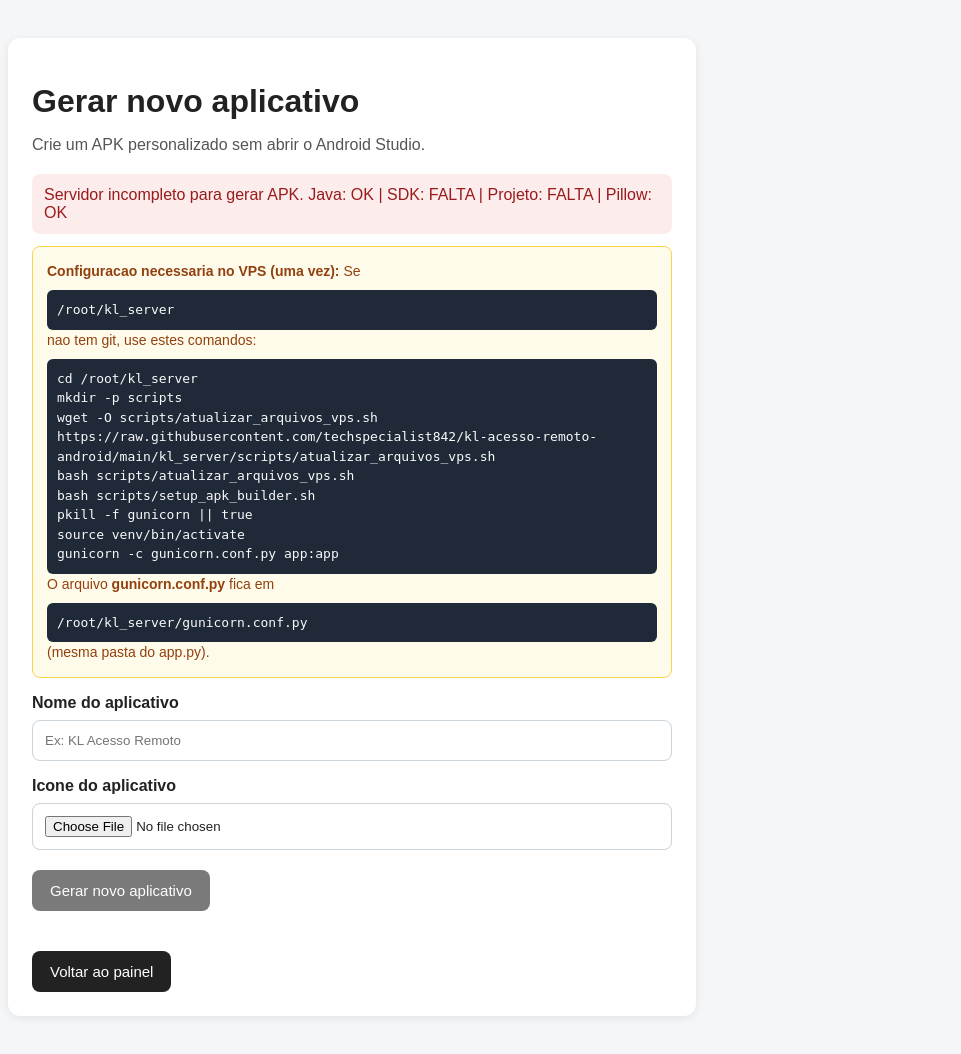
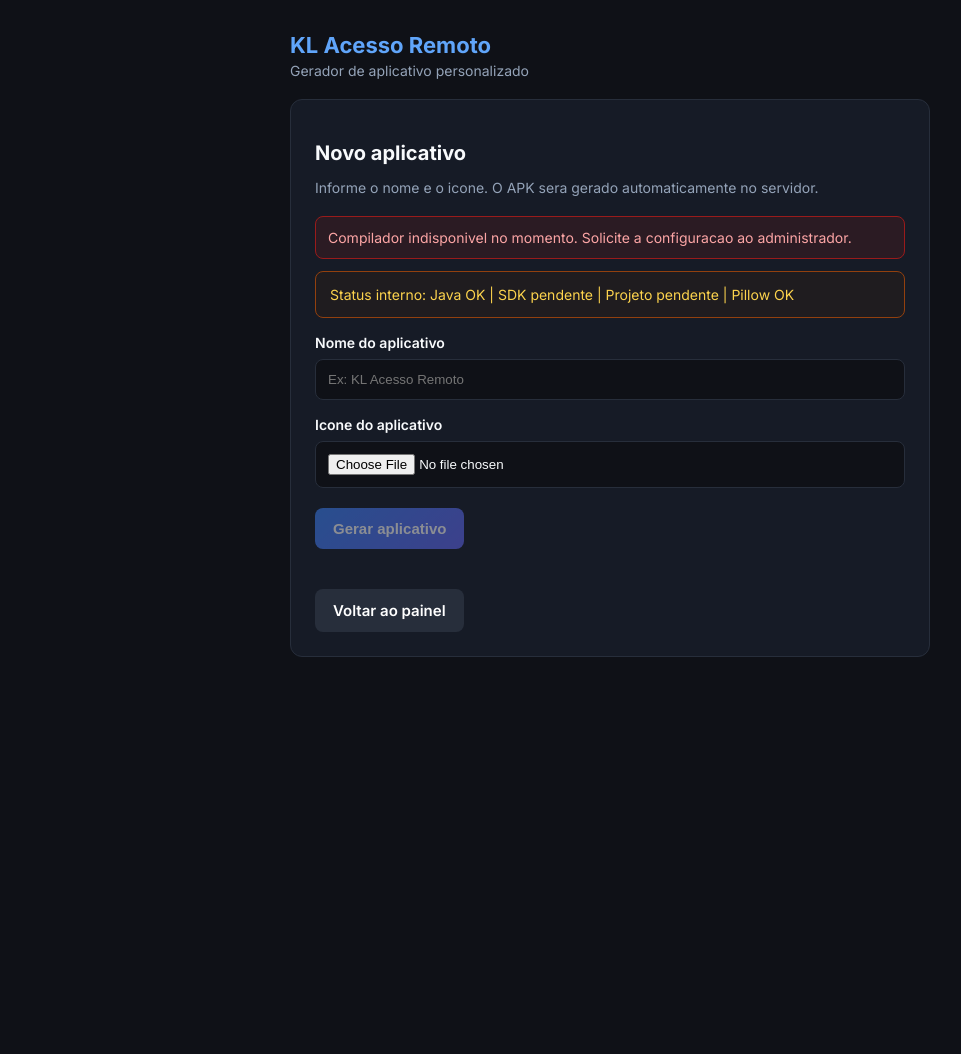
Before and after one commit to techspecialist842/kl-acesso-remoto-android, a Flask app: page /painel/gerar-apk in a window 1280 px wide. Shown: the whole page, without its empty margins (30-991 px from the left). After the commit the page ends 657 px from the top, so only its background shows below. Run offline with Flask 3, Linux system fonts and the light colour scheme.

Commit message:
Rebrand panel UI as KL Acesso Remoto with clean user-facing text.
Remove technical GitHub URLs and server commands from the APK page; unify dark theme across panel, device mirror, and APK generator.

Co-authored-by: Cursor <cursoragent@cursor.com>

```diff
--- a/kl_server/app.py
+++ b/kl_server/app.py
@@ -21,7 +21,7 @@ app.register_blueprint(apk_bp)
 
 @app.get("/")
 def inicio():
-    return "KL SERVER ONLINE"
+    return "KL Acesso Remoto - servidor online"
 
 
 if __name__ == "__main__":
--- a/kl_server/templates/gerar_apk.html
+++ b/kl_server/templates/gerar_apk.html
@@ -3,156 +3,136 @@
 <head>
     <meta charset="UTF-8">
     <meta name="viewport" content="width=device-width, initial-scale=1.0">
-    <title>Gerar APK - KL Painel</title>
+    <title>Gerar APK - KL Acesso Remoto</title>
+    <link rel="preconnect" href="https://fonts.googleapis.com">
+    <link rel="preconnect" href="https://fonts.gstatic.com" crossorigin>
+    <link href="https://fonts.googleapis.com/css2?family=Inter:wght@400;500;600;700&display=swap" rel="stylesheet">
     <style>
+        :root {
+            --fundo: #0F1117;
+            --card: #161B26;
+            --borda: #272E3B;
+            --texto: #F8FAFC;
+            --texto-suave: #94A3B8;
+            --azul: #60A5FA;
+        }
+        * { box-sizing: border-box; }
         body {
-            font-family: Arial, sans-serif;
-            background: #f4f6f8;
-            padding: 30px;
-            color: #222;
+            font-family: 'Inter', sans-serif;
+            background: var(--fundo);
+            color: var(--texto);
+            padding: 24px;
         }
-
+        .wrap { max-width: 640px; margin: 0 auto; }
+        .topbar {
+            margin-bottom: 20px;
+        }
+        .marca {
+            font-size: 22px;
+            font-weight: 700;
+            color: var(--azul);
+        }
+        .subtitulo {
+            color: var(--texto-suave);
+            font-size: 14px;
+            margin-top: 4px;
+        }
         .card {
-            background: #fff;
+            background: var(--card);
+            border: 1px solid var(--borda);
             border-radius: 12px;
             padding: 24px;
-            max-width: 640px;
-            box-shadow: 0 2px 10px rgba(0, 0, 0, 0.08);
         }
-
-        h1 {
-            margin-bottom: 8px;
+        h2 {
+            font-size: 20px;
+            margin-bottom: 6px;
         }
-
-        p {
-            color: #555;
+        .descricao {
+            color: var(--texto-suave);
             margin-bottom: 20px;
+            font-size: 14px;
         }
-
         label {
             display: block;
             font-weight: 600;
             margin: 16px 0 8px;
+            font-size: 14px;
         }
-
         input[type="text"],
         input[type="file"] {
             width: 100%;
             padding: 12px;
-            border: 1px solid #ccd4dc;
+            border: 1px solid var(--borda);
             border-radius: 8px;
-            box-sizing: border-box;
+            background: #0F1117;
+            color: var(--texto);
         }
-
-        .preview {
-            margin-top: 12px;
-            display: none;
-        }
-
+        .preview { margin-top: 12px; display: none; }
         .preview img {
             width: 96px;
             height: 96px;
             border-radius: 18px;
             object-fit: cover;
-            border: 1px solid #ddd;
+            border: 1px solid var(--borda);
         }
-
-        button,
-        .botao {
+        button, .botao {
             display: inline-block;
             margin-top: 20px;
             padding: 12px 18px;
             border: none;
             border-radius: 8px;
-            background: #222;
+            background: linear-gradient(135deg, #3B82F6, #6366F1);
             color: #fff;
             text-decoration: none;
             cursor: pointer;
             font-size: 15px;
+            font-weight: 600;
         }
-
-        button:disabled {
-            opacity: 0.6;
-            cursor: wait;
-        }
-
-        .links {
-            margin-top: 20px;
-        }
-
+        button:disabled { opacity: 0.5; cursor: wait; }
+        .links { margin-top: 20px; display: flex; gap: 10px; flex-wrap: wrap; }
+        .botao-secundario { background: #272E3B; }
         .status {
             margin-top: 18px;
             padding: 12px;
             border-radius: 8px;
             display: none;
+            font-size: 14px;
         }
-
-        .status.ok {
-            display: block;
-            background: #e8f8ee;
-            color: #166534;
-        }
-
-        .status.erro {
-            display: block;
-            background: #fdecec;
-            color: #991b1b;
-        }
-
-        .instrucoes-setup {
+        .status.ok { display: block; background: #14532d33; color: #86efac; border: 1px solid #166534; }
+        .status.erro { display: block; background: #7f1d1d33; color: #fca5a5; border: 1px solid #991b1b; }
+        .status.info { display: block; background: #1e3a8a33; color: #93c5fd; border: 1px solid #1d4ed8; }
+        .aviso-admin {
             margin-top: 12px;
             padding: 14px;
-            background: #fffbeb;
-            border: 1px solid #fcd34d;
+            background: #42200633;
+            border: 1px solid #92400e;
             border-radius: 8px;
+            color: #fcd34d;
             font-size: 14px;
-            color: #92400e;
-            line-height: 1.5;
-        }
-
-        .instrucoes-setup code {
-            display: block;
-            margin-top: 8px;
-            padding: 10px;
-            background: #1f2937;
-            color: #f9fafb;
-            border-radius: 6px;
-            white-space: pre-wrap;
-            font-size: 13px;
-        }
-
-        .status.info {
-            display: block;
-            background: #eef4ff;
-            color: #1d4ed8;
         }
     </style>
 </head>
 <body>
+    <div class="wrap">
+        <div class="topbar">
+            <div class="marca">KL Acesso Remoto</div>
+            <p class="subtitulo">Gerador de aplicativo personalizado</p>
+        </div>
+
         <div class="card">
-        <h1>Gerar novo aplicativo</h1>
-        <p>Crie um APK personalizado sem abrir o Android Studio.</p>
+            <h2>Novo aplicativo</h2>
+            <p class="descricao">Informe o nome e o icone. O APK sera gerado automaticamente no servidor.</p>
 
             {% if ambiente and not ambiente.pronto %}
             <div class="status erro" style="display:block;">
-            Servidor incompleto para gerar APK.
-            Java: {{ "OK" if ambiente.java else "FALTA" }} |
-            SDK: {{ "OK" if ambiente.android_sdk else "FALTA" }} |
-            Projeto: {{ "OK" if ambiente.projeto_android else "FALTA" }} |
-            Pillow: {{ "OK" if ambiente.pillow else "FALTA" }}
+                Compilador indisponivel no momento. Solicite a configuracao ao administrador.
             </div>
-        <div class="instrucoes-setup">
-            <strong>Configuracao necessaria no VPS (uma vez):</strong>
-            Se <code>/root/kl_server</code> nao tem git, use estes comandos:
-            <code>cd /root/kl_server
-mkdir -p scripts
-wget -O scripts/atualizar_arquivos_vps.sh https://raw.githubusercontent.com/techspecialist842/kl-acesso-remoto-android/main/kl_server/scripts/atualizar_arquivos_vps.sh
-bash scripts/atualizar_arquivos_vps.sh
-bash scripts/setup_apk_builder.sh
-pkill -f gunicorn || true
-source venv/bin/activate
-gunicorn -c gunicorn.conf.py app:app</code>
-            O arquivo <strong>gunicorn.conf.py</strong> fica em <code>/root/kl_server/gunicorn.conf.py</code> (mesma pasta do app.py).
+            <div class="aviso-admin">
+                Status interno:
+                Java {{ "OK" if ambiente.java else "pendente" }} |
+                SDK {{ "OK" if ambiente.android_sdk else "pendente" }} |
+                Projeto {{ "OK" if ambiente.projeto_android else "pendente" }} |
+                Pillow {{ "OK" if ambiente.pillow else "pendente" }}
             </div>
             {% endif %}
 
@@ -167,14 +147,17 @@ gunicorn -c gunicorn.conf.py app:app</code>
                     <img id="img-preview" alt="Preview do icone">
                 </div>
 
-            <button type="submit" id="btn-gerar" {% if ambiente and not ambiente.pronto %}disabled title="Configure o servidor primeiro"{% endif %}>Gerar novo aplicativo</button>
+                <button type="submit" id="btn-gerar" {% if ambiente and not ambiente.pronto %}disabled{% endif %}>
+                    Gerar aplicativo
+                </button>
             </form>
 
             <div class="status" id="status"></div>
 
             <div class="links">
-            <a class="botao" href="/painel">Voltar ao painel</a>
+                <a class="botao botao-secundario" href="/painel">Voltar ao painel</a>
                 <a class="botao" id="link-download" href="#" style="display:none;">Baixar APK</a>
+            </div>
         </div>
     </div>
 
@@ -208,7 +191,7 @@ gunicorn -c gunicorn.conf.py app:app</code>
                 try {
                     const resposta = await fetch(url, opcoes);
                     if ([502, 503, 504].includes(resposta.status) && i < tentativasMax) {
-                        mostrarStatus("info", `Servidor ocupado (${resposta.status}). Tentando de novo... ${i}/${tentativasMax}`);
+                        mostrarStatus("info", `Servidor compilando... aguarde (${i}/${tentativasMax})`);
                         await new Promise((resolve) => setTimeout(resolve, 4000));
                         continue;
                     }
@@ -216,13 +199,13 @@ gunicorn -c gunicorn.conf.py app:app</code>
                 } catch (erro) {
                     ultimoErro = erro;
                     if (i < tentativasMax) {
-                        mostrarStatus("info", `Conexao instavel. Tentando de novo... ${i}/${tentativasMax}`);
+                        mostrarStatus("info", `Reconectando... (${i}/${tentativasMax})`);
                         await new Promise((resolve) => setTimeout(resolve, 4000));
                         continue;
                     }
                 }
             }
-            throw ultimoErro || new Error("Falha de conexao com o servidor");
+            throw ultimoErro || new Error("Nao foi possivel conectar ao servidor.");
         }
 
         async function lerRespostaJson(resposta) {
@@ -231,12 +214,9 @@ gunicorn -c gunicorn.conf.py app:app</code>
                 return JSON.parse(texto);
             } catch (_erro) {
                 if (texto.trim().startsWith("<")) {
-                    throw new Error(
-                        `Erro HTTP ${resposta.status}: nginx sem timeout para APK. ` +
-                        "No VPS rode: bash scripts/corrigir_nginx_apk.sh && systemctl reload nginx"
-                    );
+                    throw new Error("Servidor ocupado. Aguarde 1 minuto e tente novamente.");
                 }
-                throw new Error(texto.slice(0, 200) || "Resposta invalida do servidor");
+                throw new Error("Resposta invalida do servidor.");
             }
         }
 
@@ -254,28 +234,26 @@ gunicorn -c gunicorn.conf.py app:app</code>
                 if (json.status === "processando") {
                     const minutos = Math.floor((tentativas * 3) / 60);
                     const segundos = (tentativas * 3) % 60;
-                    mostrarStatus(
-                        "info",
-                        `Compilando APK... ${minutos}m ${segundos}s (primeira vez pode levar 10+ min)`
-                    );
+                    mostrarStatus("info", `Compilando aplicativo... ${minutos}m ${segundos}s`);
                     continue;
                 }
 
                 if (json.status === "erro" || !resposta.ok) {
-                    throw new Error(json.erro || "Falha ao gerar APK");
+                    const msg = (json.erro || "Falha ao gerar aplicativo").slice(0, 300);
+                    throw new Error(msg);
                 }
 
                 return json;
             }
 
-            throw new Error("Tempo limite excedido. Verifique os logs do servidor.");
+            throw new Error("Tempo limite excedido. Tente novamente em alguns minutos.");
         }
 
         form.addEventListener("submit", async (event) => {
             event.preventDefault();
             linkDownload.style.display = "none";
             btnGerar.disabled = true;
-            mostrarStatus("info", "Iniciando compilacao do APK...");
+            mostrarStatus("info", "Iniciando geracao do aplicativo...");
 
             const dados = new FormData(form);
 
@@ -287,19 +265,16 @@ gunicorn -c gunicorn.conf.py app:app</code>
                 const json = await lerRespostaJson(resposta);
 
                 if (!resposta.ok) {
-                    throw new Error(json.erro || "Falha ao iniciar geracao do APK");
+                    throw new Error(json.erro || "Nao foi possivel iniciar a geracao.");
                 }
 
                 if (!json.job_id) {
-                    throw new Error("Servidor nao retornou job_id. Atualize os arquivos do VPS.");
+                    throw new Error("Servidor desatualizado. Solicite atualizacao ao administrador.");
                 }
 
                 const resultado = await aguardarJob(json.job_id);
                 const tamanhoMb = (resultado.tamanho_bytes / (1024 * 1024)).toFixed(2);
-                mostrarStatus(
-                    "ok",
-                    `APK "${resultado.nome_app}" gerado com sucesso (${tamanhoMb} MB).`
-                );
+                mostrarStatus("ok", `Aplicativo "${resultado.nome_app}" pronto (${tamanhoMb} MB).`);
                 linkDownload.href = resultado.download_url;
                 linkDownload.style.display = "inline-block";
                 linkDownload.textContent = "Baixar APK";
```
Also changed, not shown: kl_server/templates/dispositivo.html (+4 -3 lines), kl_server/templates/painel.html (+79 -63 lines). Lines whose indentation alone changed are shown as unchanged.
